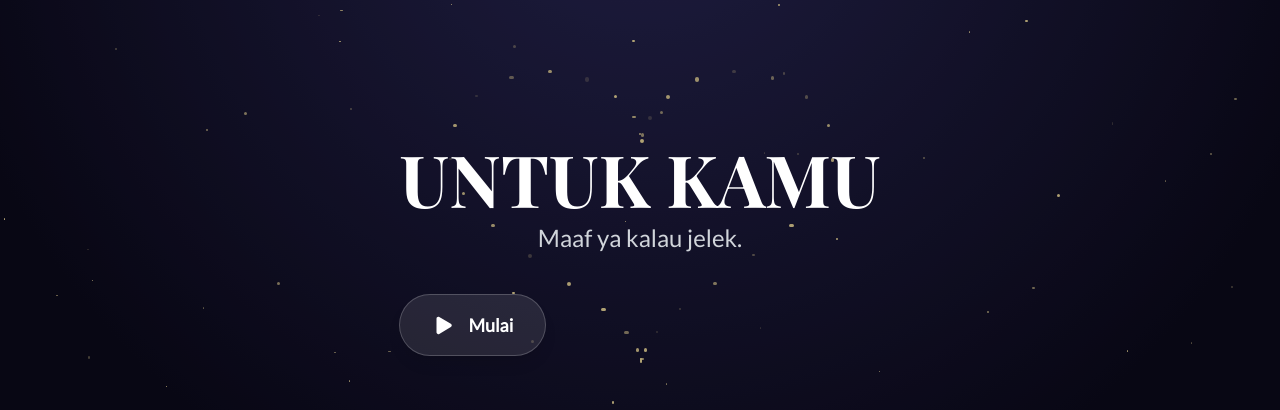
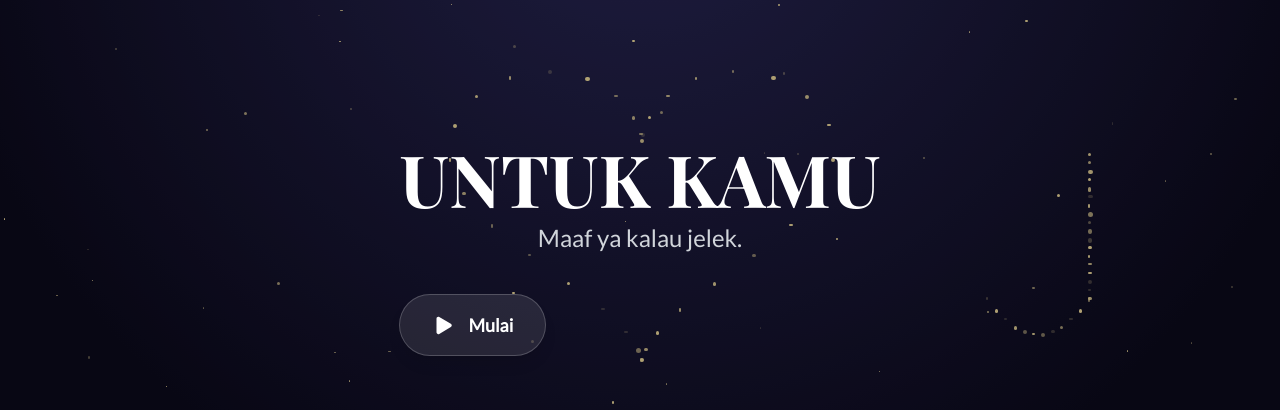
Before and after one commit to reyhkm/last-night, a React (Vite) app: page / in a window 1280 px wide. Shown: the part 151-561 px from the top of the page. Built offline with nearby package versions, Linux system fonts and the light colour scheme; a web font is replaced by a local one.

Commit message:
Update StarryBackground.jsx

```diff
--- a/src/components/StarryBackground.jsx
+++ b/src/components/StarryBackground.jsx
@@ -3,6 +3,7 @@ import { useMemo } from 'react';
 const StarryBackground = () => {
   const starCount = 100; // Jumlah bintang latar belakang acak
   const heartStarCount = 35; // Jumlah bintang untuk bentuk hati
+  const jStarCount = 30; // Jumlah bintang untuk bentuk huruf J
 
   const stars = useMemo(() => {
     const starElements = [];
@@ -63,6 +64,49 @@ const StarryBackground = () => {
       starElements.push(<div key={`heart-star-${index}`} className="absolute bg-starlight-gold rounded-full animate-twinkle" style={style} />);
     });
 
+    // --- Tambahkan bintang berbentuk huruf J ---
+    const jShapePoints = [];
+
+    // Parameters for J shape position and scale
+    const jScaleX = 20; // Percentage width of viewport for J's bounding box
+    const jScaleY = 30; // Percentage height of viewport for J's bounding box
+    const jOffsetX = 75; // Start at 75% from left edge of viewport
+    const jOffsetY = 50 - jScaleY / 2; // Centered vertically
+
+    // Stem of J (vertical line segment)
+    const stemNumPoints = Math.floor(jStarCount * 0.6); // 60% of stars for the stem
+    for (let i = 0; i < stemNumPoints; i++) {
+      const t = i / (stemNumPoints - 1);
+      // Normalized coordinates within J's own 0-1 bounding box
+      jShapePoints.push({ x: 0.5, y: 0.1 + t * 0.6 }); // From y=0.1 to y=0.7
+    }
+
+    // Curve of J (quadratic bezier curve)
+    const curveNumPoints = jStarCount - stemNumPoints;
+    const p0 = { x: 0.5, y: 0.7 }; // Start of curve (bottom of stem)
+    const p1 = { x: 0.3, y: 1.0 }; // Control point (lower than actual bottom to make it dip)
+    const p2 = { x: 0.1, y: 0.7 }; // End of curve
+
+    for (let i = 0; i < curveNumPoints; i++) {
+      const t = i / (curveNumPoints - 1);
+      const x = (1 - t) * (1 - t) * p0.x + 2 * (1 - t) * t * p1.x + t * t * p2.x;
+      const y = (1 - t) * (1 - t) * p0.y + 2 * (1 - t) * t * p1.y + t * t * p2.y;
+      jShapePoints.push({ x, y });
+    }
+
+    // Hasilkan bintang-bintang berbentuk huruf J
+    jShapePoints.forEach((point, index) => {
+      const style = {
+        left: `${point.x * jScaleX + jOffsetX}%`,
+        top: `${point.y * jScaleY + jOffsetY}%`,
+        width: `${Math.random() * 3 + 2}px`, // J stars slightly larger
+        height: `${Math.random() * 3 + 2}px`,
+        animationDelay: `${Math.random() * 4}s`,
+        animationDuration: `${Math.random() * 3 + 3}s`,
+      };
+      starElements.push(<div key={`j-star-${index}`} className="absolute bg-starlight-gold rounded-full animate-twinkle" style={style} />);
+    });
+
     return starElements;
   }, []); // Array dependensi kosong memastikan ini hanya berjalan sekali
 
```
